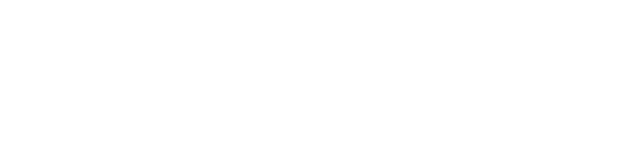
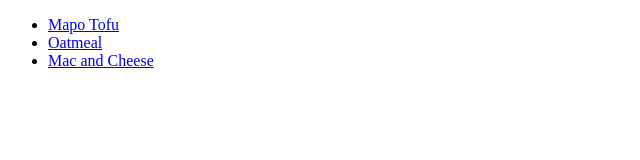
Before and after one commit to suizu5123/odin-recipes, a plain HTML site: page index.html in a window 1280 px wide. Shown: the whole page, without its empty margins (0-640 px from the left). Drawn offline with Linux system fonts and the light colour scheme.

Commit message:
ok am i done now

```diff
--- a/index.html
+++ b/index.html
@@ -6,6 +6,11 @@
     </head>
 
     <body>
+        <ul>
+            <li><a href="recipes/mapotofu.html">Mapo Tofu</a></li>
+            <li><a href="recipes/oatmeal.html">Oatmeal</a></li>
+            <li><a href="recipes/mac-and-cheese.html">Mac and Cheese</a></li>
+        </ul>
         <a href="./recipes/mapotofu.html" target="_blank" ></a>
     </body>
 </html>
```
